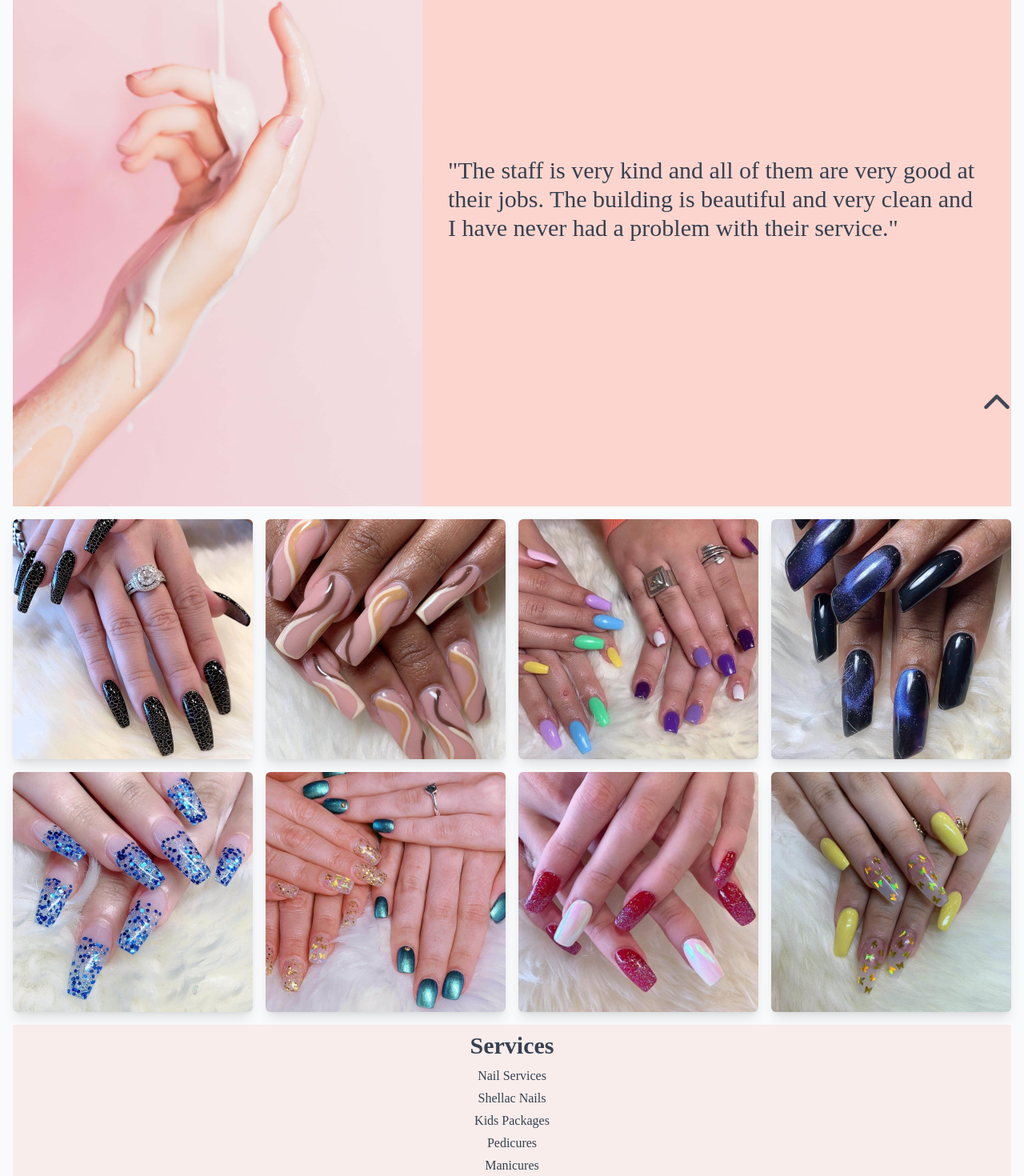
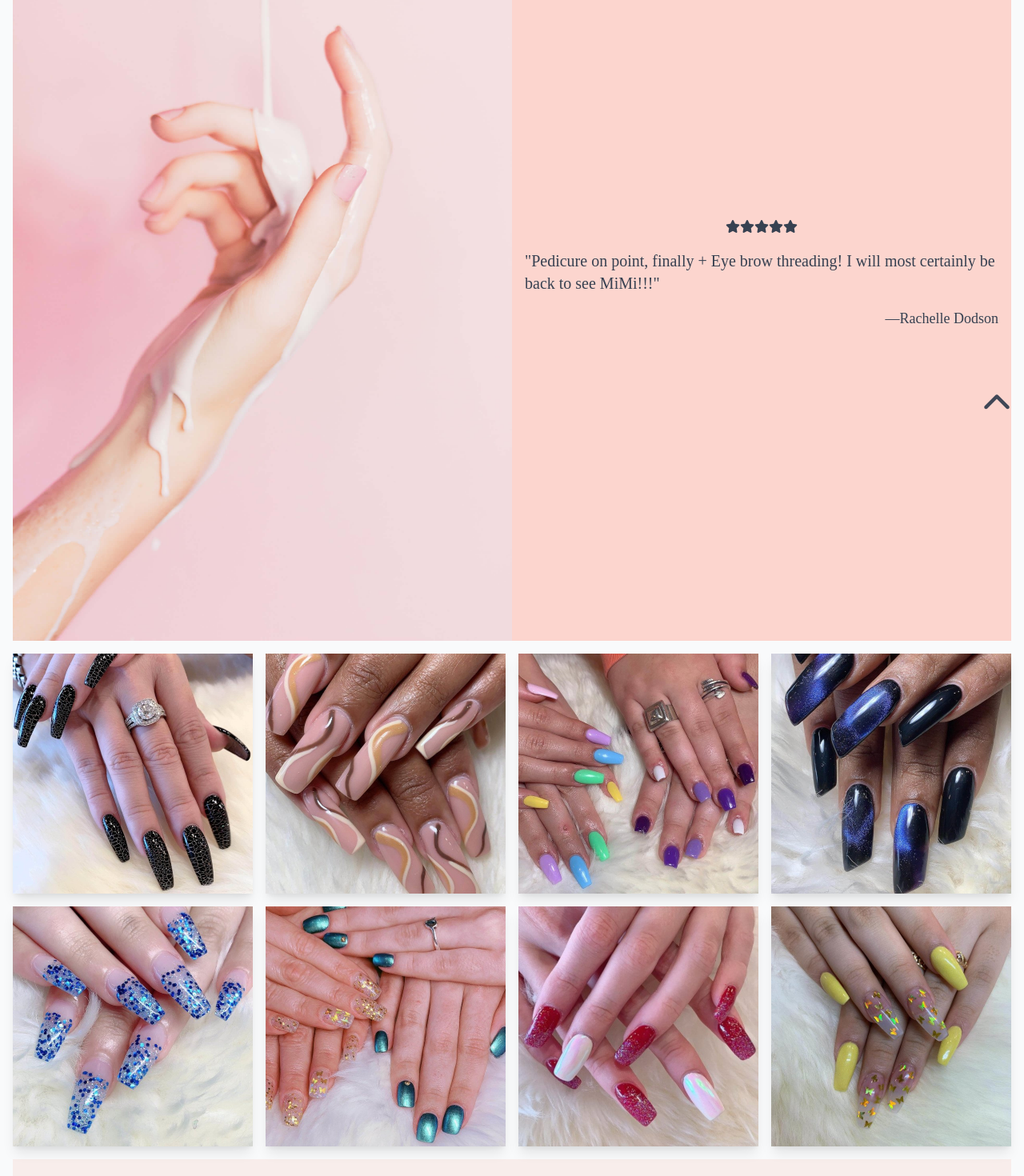
Before and after one commit to anthonybui1/zvi-nails, a React (Create React App) app: page / in a window 1280 px wide. Shown: the part 259-1729 px from the top of the page at 80% size. Built offline with nearby package versions, Linux system fonts and the light colour scheme; a web font is replaced by a local one.

Commit message:
Fine-tuning interval for quote carousel

```diff
--- a/public/index.html
+++ b/public/index.html
@@ -31,7 +31,7 @@
 	</head>
 	<body class="bg-gray-50 text-gray-700">
 		<noscript>You need to enable JavaScript to run this app.</noscript>
-		<div id="root" class="border-t-8 border-primpink"></div>
+		<div id="root" class="border-t-8 border-primpink font-body"></div>
 		<!--
       This HTML file is a template.
       If you open it directly in the browser, you will see an empty page.
--- a/src/assets/fakeData.js
+++ b/src/assets/menuData.js
@@ -1,4 +1,4 @@
-export const data = {
+export const menuData = {
 	nailServices: [
 		{ name: 'Full Set Pink Solar w/ Regular Polish', price: '$30+' },
 		{ name: 'Full Set Solar Color Powder', price: '$40+' },
--- /dev/null
+++ b/src/assets/reviewData.js
@@ -0,0 +1,27 @@
+export const reviewData = [
+	{
+		review:
+			'The staff is very kind and all of them are very good at their jobs. The building is beautiful and very clean and I have never had a problem with their service.',
+		name: 'Cenise Chopp',
+	},
+	{
+		review:
+			'I asked for a short and cute dip nail and am very happy with the service and how my nails are. Friendly staff and they were welcome to walk ins. Clean and bright.',
+		name: 'K.K. Stephanow',
+	},
+	{
+		review:
+			'This is a new salon and very clean. The employees are very nice. They even have a reward program.',
+		name: 'Joyce Wisnieske',
+	},
+	{
+		review:
+			'Pedicure on point, finally + Eye brow threading! I will most certainly be back to see MiMi!!!',
+		name: 'Rachelle Dodson',
+	},
+	{
+		review:
+			'I got my nails done by Lynn and she was great! Me and my mom have been coming here since they opened and we will continue to come! The best nail salon in Cypress!',
+		name: 'Avah',
+	},
+];
--- a/src/molecules/GalleryTile.js
+++ b/src/molecules/GalleryTile.js
@@ -3,9 +3,9 @@ import React from 'react';
 const GalleryTile = (props) => {
 	return (
 		<div className={`col-span-6 md:col-span-3 relative ${props.options}`}>
-			<img src={props.tile} alt='hand with painted nails' className='shadow-lg rounded-md' />
+			<img src={props.tile} alt='hand with painted nails' className='shadow-lg' />
 			<a href='https://www.instagram.com/zvi_nails/?hl=en' target='_blank' rel='noreferrer'>
-				<div className='opacity-0 hover:opacity-30 transition-opacity absolute top-0 left-0 h-full w-full bg-gray-400 duration-300 flex justify-center items-center rounded-md'>
+				<div className='opacity-0 hover:opacity-30 transition-opacity absolute top-0 left-0 h-full w-full bg-gray-400 duration-300 flex justify-center items-center'>
 					<i className='far fa-heart md:text-2xl text-md text-white animate-bounce' />
 				</div>
 			</a>
--- a/src/molecules/MobileMenuAnchor.js
+++ b/src/molecules/MobileMenuAnchor.js
@@ -5,7 +5,7 @@ const MobileMenuAnchor = ({ setOpen, link, title }) => {
 		<React.Fragment>
 			<a
 				onClick={() => setOpen(false)}
-				className='mt-8 text-xl font-body p-2 border-b-4 border-primpink'
+				className='mt-8 text-xl p-2 border-b-4 border-primpink'
 				href={link}
 			>
 				{title}
--- a/src/organisms/About.js
+++ b/src/organisms/About.js
@@ -13,8 +13,8 @@ const About = () => {
 				<h1 className='font-header text-lg md:text-3xl mb-2'>
 					<strong>About Us</strong>
 				</h1>
-				<p className='md:text-base text-xs font-body text-center'>
-					We are a family owned business that takes pride in having served the Houston community for
+				<p className='md:text-base text-xs text-center'>
+					We are a family owned business that takes pride in serving the Houston community for
 					over 20 years.
 				</p>
 			</div>
--- a/src/organisms/Footer.js
+++ b/src/organisms/Footer.js
@@ -12,7 +12,7 @@ const Footer = () => {
 					<i className='fab fa-instagram-square text-3xl mx-6 transform hover:rotate-6 transition-all'></i>
 				</a>
 			</div>
-			<div className='font-body text-xs mt-3'>
+			<div className='text-xs mt-3'>
 				<p>© 2021 ZVI Nails & Spa. All Rights Reserved.</p>
 			</div>
 		</div>
--- a/src/organisms/Hero.js
+++ b/src/organisms/Hero.js
@@ -1,23 +1,45 @@
 import React, { useEffect, useState } from 'react';
 import heroImg from '../assets/hero.jpg';
+import { reviewData } from '../assets/reviewData.js';
 
 const Hero = () => {
 	const [opacity, setOpacity] = useState('opacity-0');
+	const [currIndex, setCurrIndex] = useState(0)
+
+	useEffect(() => {
+		const reviewInterval = setInterval(() => {
+			if (currIndex + 1 >= reviewData.length) {
+				setCurrIndex(0)
+			} else {
+				setCurrIndex(currIndex => currIndex + 1)
+			}
+		}, 2000);
+		console.log(currIndex);
+
+		return () => clearInterval(reviewInterval);
+	}, [])
 
 	useEffect(() => {
 		setOpacity('opacity-1');
 	}, []);
 
 	return (
-		<div className={`flex ${opacity} transition-opacity duration-1000`} id='hero'>
-			<div className='max-w-lg'>
-				<img className='object-contain' src={heroImg} alt='Hand covered in paint.' />
+		<div className={`flex ${opacity} transition-opacity`} id='hero'>
+			<div>
+				<img className='object-cover h-full' src={heroImg} alt='Hand covered in paint.' />
 			</div>
-			<div className='bg-lightpink flex items-center px-8'>
-				<h1 className='font-header text-sm md:text-3xl'>
-					"The staff is very kind and all of them are very good at their jobs. The building is
-					beautiful and very clean and I have never had a problem with their service."
+			<div className='bg-lightpink flex flex-shrink-0 w-1/2 flex-col justify-center items-center px-4'>
+				<div className='md:my-4 mb-1'>
+					<i className='fas fa-star text-xs sm:text-base' />
+					<i className='fas fa-star text-xs sm:text-base' />
+					<i className='fas fa-star text-xs sm:text-base' />
+					<i className='fas fa-star text-xs sm:text-base' />
+					<i className='fas fa-star text-xs sm:text-base' />
+				</div>
+				<h1 className='font-header text-xs sm:text-xl'>
+					"{reviewData[currIndex].review}"
 				</h1>
+				<p className='text-xs sm:text-lg md:mt-4 mt-1 self-end'>—{reviewData[currIndex].name}</p>
 			</div>
 		</div>
 	);
--- a/src/organisms/Navigation.js
+++ b/src/organisms/Navigation.js
@@ -6,7 +6,7 @@ const Navigation = () => {
 			<div className='h-48 w-full px-4 bg-neutral flex justify-evenly items-center'>
 				<div>
 					<h3 className='md:text-2xl text-lg font-header mb-4'><strong>Hours of Operation</strong></h3>
-					<div className='flex space-between font-body md:text-base text-xs'>
+					<div className='flex space-between md:text-base text-xs'>
 						<p>
 							Mon-Fri <br />
 							Saturday <br />
@@ -19,7 +19,7 @@ const Navigation = () => {
 				</div>
 				<div className='ml-4'>
 					<h3 className='md:text-2xl text-lg font-header mb-4'><strong>Find Us</strong></h3>
-					<p className='font-body md:text-base text-xs'>
+					<p className=' md:text-base text-xs'>
 						10807 Huffmeister Rd, <br />
 						Houston, TX 77065 <br />
 						(281) 653-9319
--- a/src/organisms/Services.js
+++ b/src/organisms/Services.js
@@ -1,38 +1,26 @@
 import React from 'react';
-import lacquerImg from '../assets/services.jpg';
-import { ReactComponent as Manicure } from '../assets/manicure.svg';
 
 const Services = () => {
 	return (
-		<div className='flex flex-col sm:flex-row' id='services'>
-			<div className='bg-neutral flex flex-col justify-center items-center px-8 w-full'>
-				<h1 className='font-header text-lg md:text-3xl my-2'>
+		<div className='flex flex-col bg-neutral justify-center items-center px-8 w-full' id='services'>
+			<h1 className='font-header text-3xl mt-6 mb-2'>
 				<strong>Services</strong>
 			</h1>
-				<ul className='md:text-base text-xs font-body text-center space-y-1'>
-					<li>Nail Services</li>
-					<li>Shellac Nails</li>
-					<li>Kids Packages</li>
-					<li>Pedicures</li>
-					<li>Manicures</li>
-					<li>Waxing & Threading</li>
-					<li>Facials</li>
+			<ul className='text-center'>
+				<li className='hover:bg-lightpink w-full px-2 py-2'>Nail Services</li>
+				<li className='hover:bg-lightpink w-full px-2 py-2'>Shellac Nails</li>
+				<li className='hover:bg-lightpink w-full px-2 py-2'>Kids Packages</li>
+				<li className='hover:bg-lightpink w-full px-2 py-2'>Pedicures</li>
+				<li className='hover:bg-lightpink w-full px-2 py-2'>Manicures</li>
+				<li className='hover:bg-lightpink w-full px-2 py-2'>Waxing & Threading</li>
+				<li className='hover:bg-lightpink w-full px-2 py-2'>Facials</li>
 			</ul>
 			<a
 				href='#services'
-					className='my-4 py-2 px-4 hover:shadow-lg border-2 rounded-lg border-primpink cursor-pointer font-body text-sm'
+				className='my-4 py-2 px-4 shadow-md hover:shadow-lg border-4 border-primpink cursor-pointer'
 			>
 				Menu
 			</a>
-			</div>
-			<div className=''>
-				{/* <img
-					className='text-6xl'
-					src={manicureImg}
-					alt='A colorful assortment of nail lacquer.'
-				/> */}
-				<Manicure className=''/>
-			</div>
 		</div>
 	);
 };
```
Also changed, not shown: src/assets/manicure.svg (deleted), src/assets/services.jpg (deleted). Lines whose indentation alone changed are shown as unchanged.
